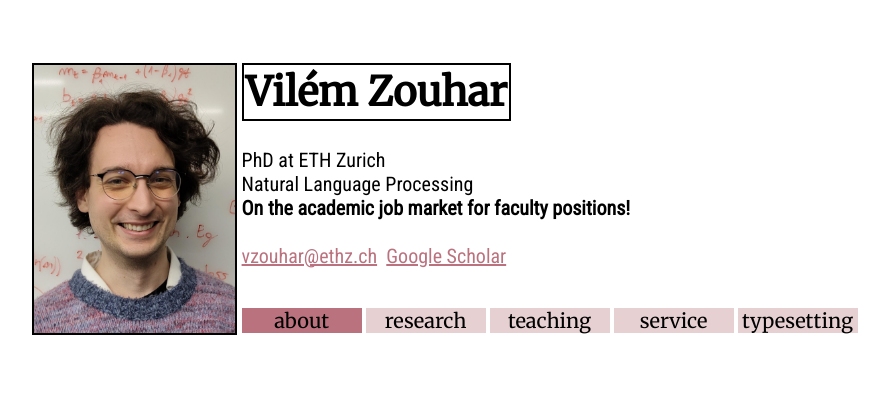
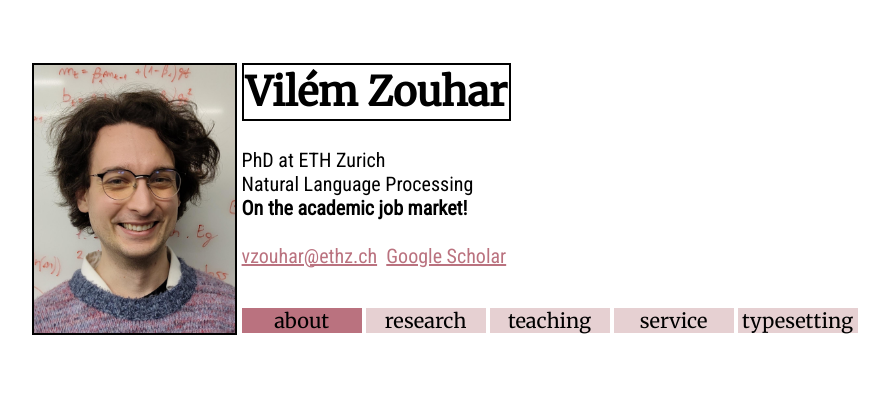
Before and after one commit to zouharvi/zouharvi, a PHP site: page /index.php in a window 1280 px wide. Shown: the top 402 px of the page, without its empty margins (193-1082 px from the left). Run offline with PHP 8.4, Linux system fonts and the light colour scheme.

Commit message:
update information

```diff
--- a/vilda.net/index.php
+++ b/vilda.net/index.php
@@ -10,7 +10,8 @@
     content="Vilém Zouhar is an PhD student at ETH Zürich working on evaluation and multilingual NLP.">
   <meta name="author" content="Vilém Zouhar">
 
-  <link href="https://fonts.googleapis.com/css2?family=Roboto+Condensed&family=Merriweather&display=swap" rel="stylesheet">
+  <link href="https://fonts.googleapis.com/css2?family=Roboto+Condensed&family=Merriweather&display=swap"
+    rel="stylesheet">
 
   <link rel='stylesheet' type='text/css' href='src/style.css?v=14'>
   <link rel='icon' type='image/png' href='src/favicon.png'>
@@ -31,17 +32,17 @@
 <body style='padding-top: 50px; padding-bottom: 50px;'>
   <div id='whole'>
     <div id='menu'>
-      <img id='portrait' src='src/portrait.jpg?v=1' alt='photo of Vilém' style='width: 201px; min-height: 268px; border: 2px solid black;'>
+      <img id='portrait' src='src/portrait.jpg?v=1' alt='photo of Vilém'
+        style='width: 201px; min-height: 268px; border: 2px solid black;'>
       <div style="display: inline-block; vertical-align: top; margin-top: -27px;">
-        <h1
-          style='font-size: 2em; display: inline-block; font-weight: bold; border: 2px solid black; padding: 2px;'>
+        <h1 style='font-size: 2em; display: inline-block; font-weight: bold; border: 2px solid black; padding: 2px;'>
           Vilém Zouhar
         </h1>
         <br>
         PhD at ETH Zurich<br>
         Natural Language Processing<br>
         <span style="font-weight: bold;">
-          On the academic job market for faculty positions!
+          On the academic job market!
         </span>
         <br>
         <br>
```
